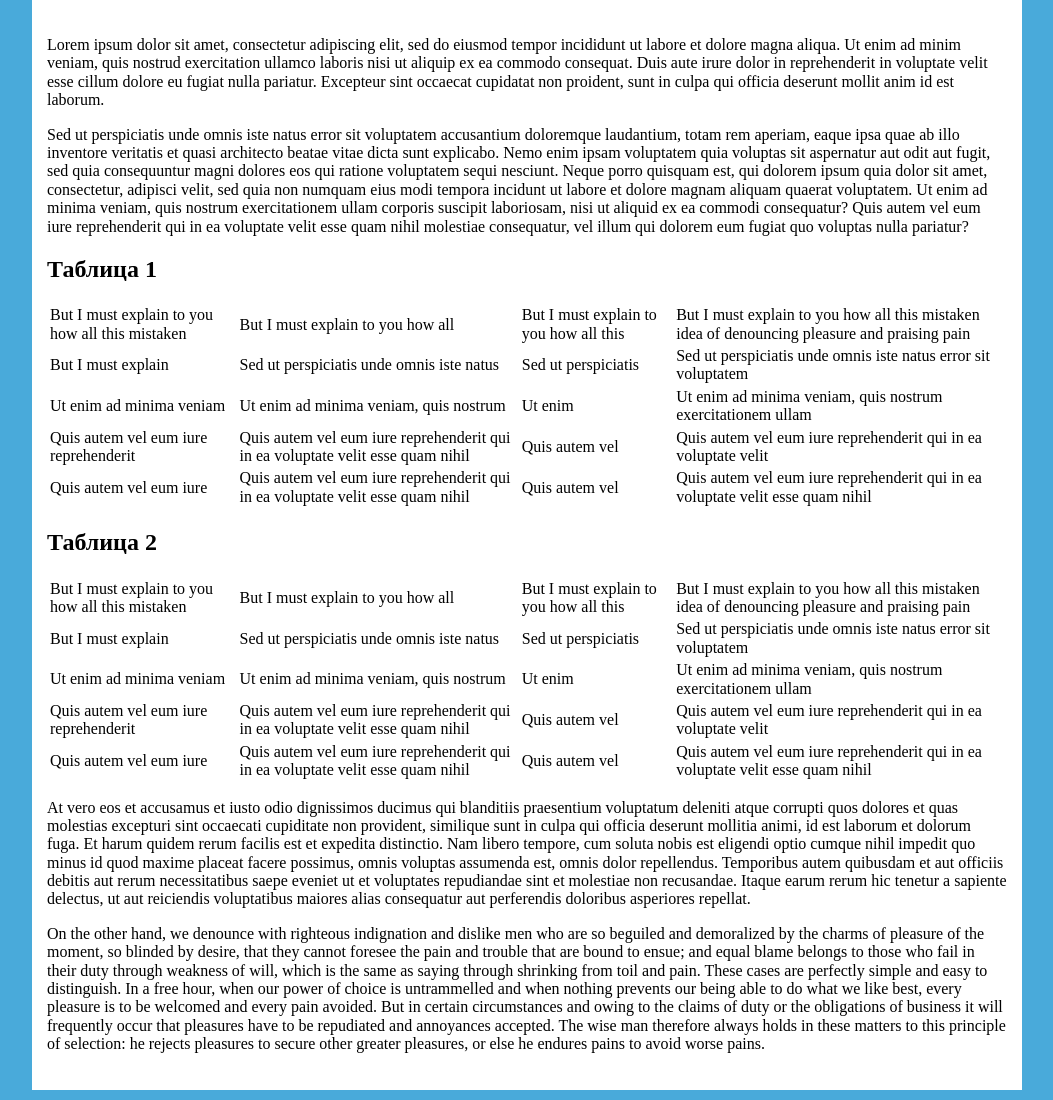
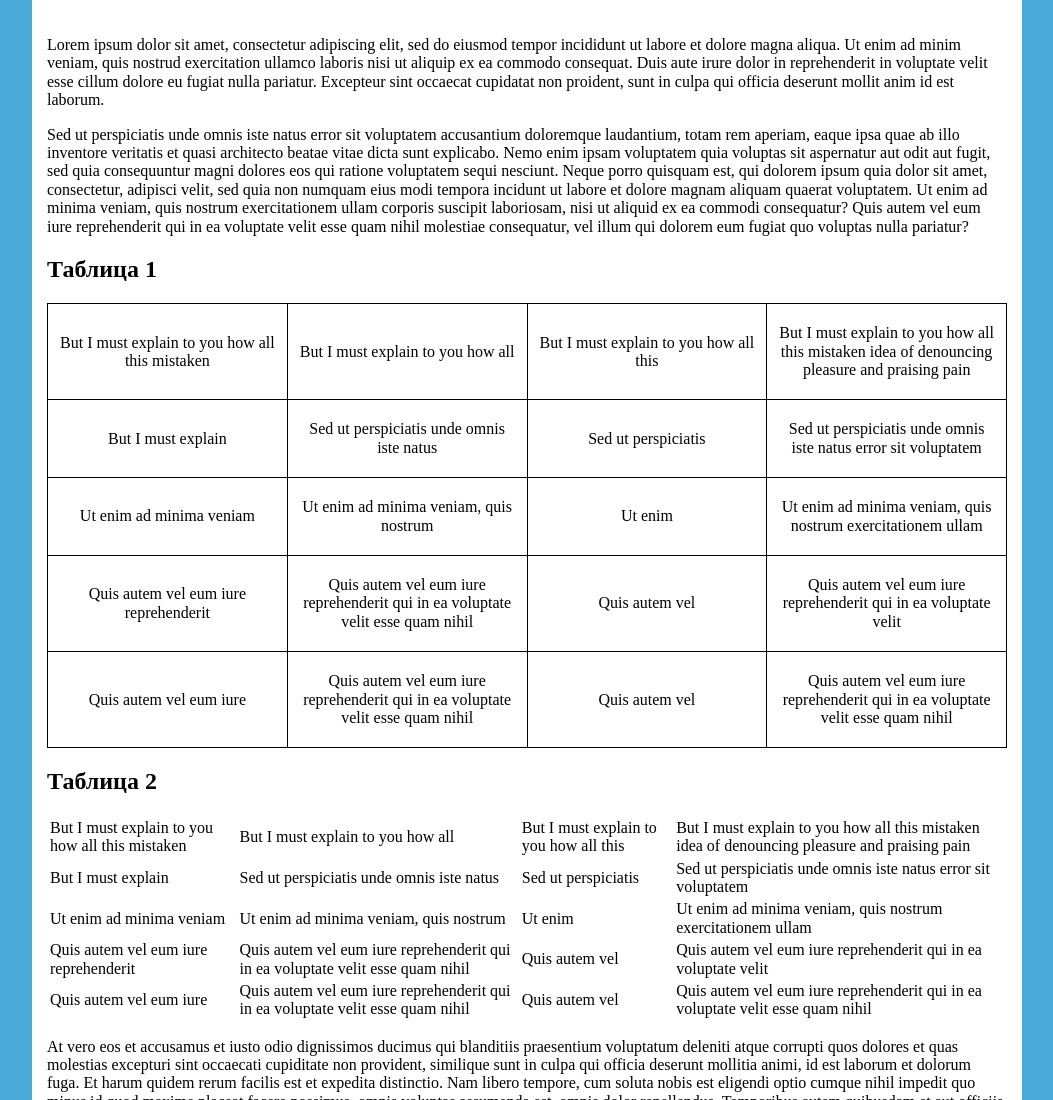
Before and after one commit to gruv19/nevatrip-test, a plain HTML site: page 1_2_table/index.html in a window 1280 px wide. Shown: the top 1100 px of the page, without its empty margins (113-1166 px from the left). Drawn offline with Linux system fonts and the light colour scheme.

Commit message:
style: Добавил стили для 1-го варианта решения задачи

```diff
--- a/1_2_table/style.css
+++ b/1_2_table/style.css
@@ -13,3 +13,25 @@ html {
   background-color: #fff;
   min-height: 100vh;
 }
+
+.table-flex {
+  border-collapse: collapse;
+  width: 100%;
+  border: 1px solid black;
+}
+
+.table-flex__cell {
+  width: 25%;
+  border: 1px solid black;
+  text-align: center;
+  font-weight: 400;
+  font-size: 12px;
+  padding: 15px 5px;
+}
+
+@media screen and (min-width: 768px) {
+  .table-flex__cell {
+    font-size: 16px;
+    padding: 20px 10px;
+  }
+}
```
